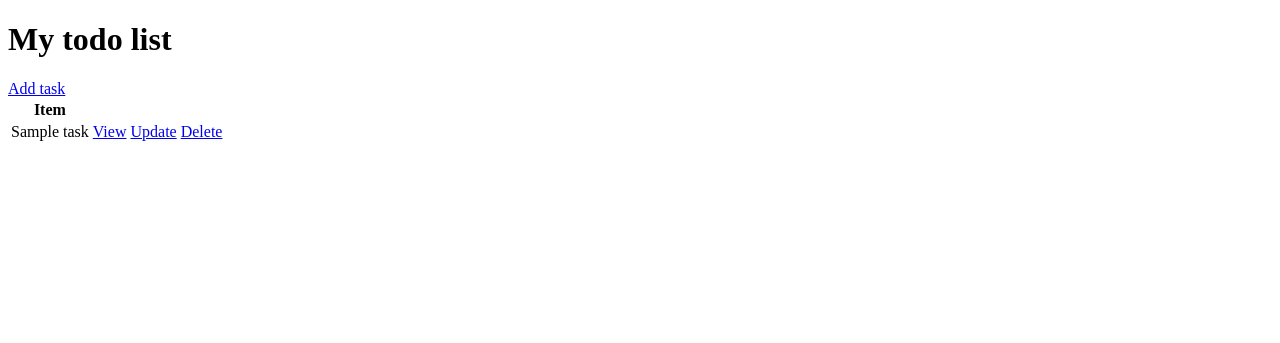
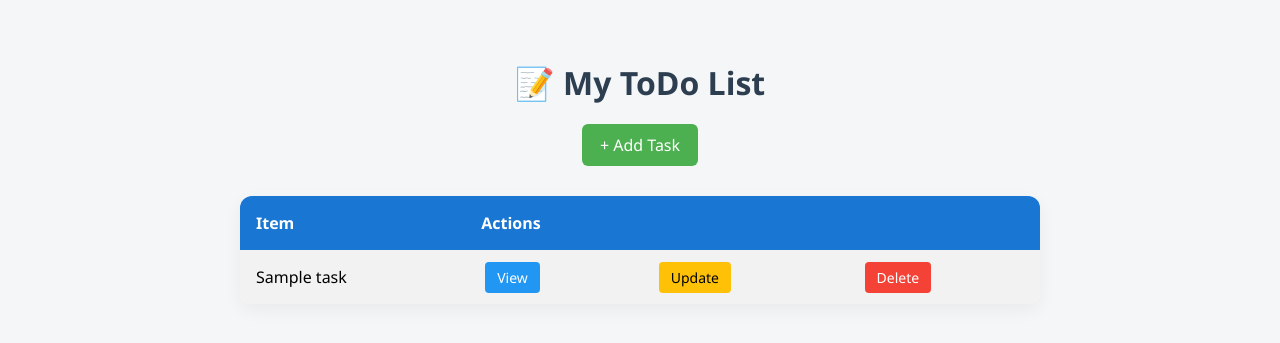
Before and after one commit to BirgeYazmaq/Django-Todo-list, a Django app: page / in a window 1280 px wide. Shown: the top 343 px of the page. Run offline with Django 5.2, Linux system fonts and the light colour scheme; tables that the repository leaves empty hold one stand-in row (values such as "Sample post").

Commit message:
Update task_list.html

```diff
--- a/base/templates/base/task_list.html
+++ b/base/templates/base/task_list.html
@@ -2,29 +2,116 @@
 <html lang="en">
 <head>
     <meta charset="UTF-8">
-    <title>Title</title>
+    <title>My ToDo List</title>
+    <style>
+        body {
+            font-family: 'Segoe UI', Tahoma, Geneva, Verdana, sans-serif;
+            background-color: #f4f6f8;
+            margin: 0;
+            padding: 40px;
+            display: flex;
+            flex-direction: column;
+            align-items: center;
+        }
+
+        h1 {
+            color: #2c3e50;
+            margin-bottom: 20px;
+        }
+
+        a.add-btn {
+            background-color: #4caf50;
+            color: white;
+            text-decoration: none;
+            padding: 10px 18px;
+            border-radius: 6px;
+            margin-bottom: 30px;
+            transition: background-color 0.3s ease;
+        }
+
+        a.add-btn:hover {
+            background-color: #43a047;
+        }
+
+        table {
+            width: 100%;
+            max-width: 800px;
+            border-collapse: collapse;
+            background-color: #fff;
+            box-shadow: 0 6px 18px rgba(0, 0, 0, 0.05);
+            border-radius: 12px;
+            overflow: hidden;
+        }
+
+        th, td {
+            padding: 16px;
+            text-align: left;
+        }
+
+        th {
+            background-color: #1976d2;
+            color: white;
+            font-weight: bold;
+        }
+
+        tr:nth-child(even) {
+            background-color: #f2f2f2;
+        }
+
+        tr:hover {
+            background-color: #e3f2fd;
+        }
+
+        .action-btn {
+            text-decoration: none;
+            padding: 6px 12px;
+            margin: 0 4px;
+            border-radius: 4px;
+            color: white;
+            font-size: 14px;
+            transition: 0.2s ease;
+        }
+
+        .view { background-color: #2196f3; }
+        .update { background-color: #ffc107; color: #000; }
+        .delete { background-color: #f44336; }
+
+        .view:hover { background-color: #1976d2; }
+        .update:hover { background-color: #e0a800; }
+        .delete:hover { background-color: #d32f2f; }
+
+        .no-items {
+            font-size: 18px;
+            font-style: italic;
+            color: #555;
+            margin-top: 20px;
+        }
+    </style>
 </head>
 <body>
-<h1> My todo list</h1>
-<a href = "{%url 'task-create'%}">Add task</a>
+
+    <h1>📝 My ToDo List</h1>
+
+    <a href="{% url 'task-create' %}" class="add-btn">+ Add Task</a>
+
+    {% if tasks %}
     <table>
         <tr>
-        <th>
-            Item
-        </th>
-      <th></th>
-      <th></th>
+            <th>Item</th>
+            <th colspan="3">Actions</th>
         </tr>
-    {% for task in tasks%}
+        {% for task in tasks %}
         <tr>
-        <td> {{task.title}}</td>
-        <td> <a href="{% url 'task' task.id   %}">View</a></td>
-        <td> <a href="{% url 'task-update' task.id   %}">Update</a></td>
-        <td> <a href="{% url 'task-delete' task.id   %}">Delete</a></td>
+            <td>{{ task.title }}</td>
+            <td><a href="{% url 'task' task.id %}" class="action-btn view">View</a></td>
+            <td><a href="{% url 'task-update' task.id %}" class="action-btn update">Update</a></td>
+            <td><a href="{% url 'task-delete' task.id %}" class="action-btn delete">Delete</a></td>
         </tr>
-    {% empty %}
-    <h3> No items in the list</h3>
         {% endfor %}
     </table>
+    {% else %}
+    <div class="no-items">No items in the list</div>
+    {% endif %}
+
 </body>
 </html>
```
Lines whose indentation alone changed are shown as unchanged.
